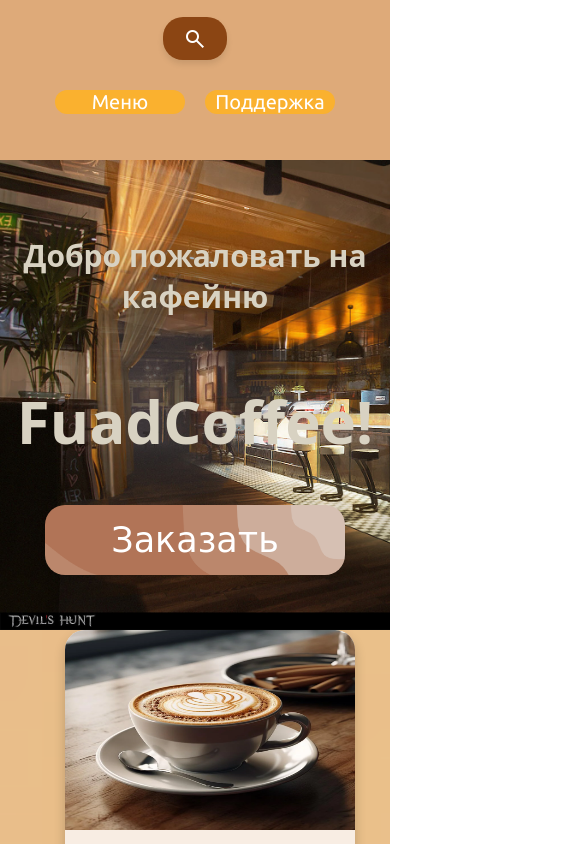
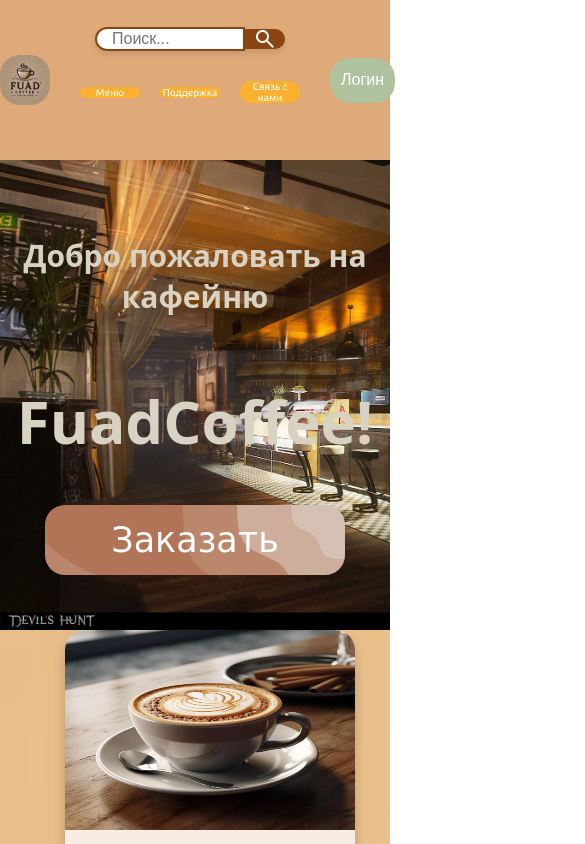
Before and after one commit to fuad2011957/FuadCoffeeTop, a plain HTML site: page index.html in a window 390 px wide. Shown: the top 844 px of the page, 585 px wide, since content can reach past the window. Drawn offline with nearby package versions, Linux system fonts and the light colour scheme; a web font is replaced by a local one.

Commit message:
Update style.css

```diff
--- a/style/style.css
+++ b/style/style.css
@@ -658,17 +658,9 @@
 }
 
 
-
-
-
-
-
 @media screen and (max-width: 997px),(max-width: 821px){
-    .header_search_links .search-container button{
-        border-radius: 20px;
-    }
     .header_search_links .search-container input{
-        display: none;
+        width: 350px;
     }
     #about{
         display: none;
@@ -684,18 +676,83 @@
 }
 
 @media screen and (max-width: 1367px){
-    .contact-container{
-       display: none;
+    .links a{
+        width: 40px;
+        height: 45px;
     }
-    .map{
+
+}
+@media screen and (max-width: 696px){
+    .logo img{
+        width: 50px;
+        height: 50px;
+    }
+    .login_btn button{
+        display: flex;
+        justify-content: center;
+        align-items: center;
+        width: 65px;
+    }
+}
+@media screen and (max-width: 603px){
+    header a{
+        width: 60px;
+        font-size: 10px;
+        display: flex;
+        text-align: center;
+    }
+    .header_search_links .search-container input{
+        width: 250px;
+        height: 30px;
+    }
+    .header_search_links .search-container button{
+        height: 30px;
+        display: flex;
+        justify-content: center;
+        align-items: center;
+    }
+
+}
+@media screen and (max-width: 434px){
+    .header_search_links .search-container input{
+        width: 150px;
+        height: 20px;
+    }
+    .header_search_links .search-container button{
+        height: 20px;
+        width: 20px;
+        font-size: 5px;
+    }
+    header .logo img{
+        display: flex;
+        align-items: flex-start;
+        justify-self: flex-start;
+    }
+}
+
+
+
+@media screen and (max-width: 376px){
+    #loginBtn{
+        font-size: 10px;
+        height: 30px;
+    }
+
+}
+@media screen and (max-width: 971px){
+    #g{
         display: none;
     }
 }
-@media screen and (max-width: 696px){
-    .logo img{
-        display: none;
+
+@media screen and (max-width: 795px){
+    .contact-info{
+        font-size: 16px;
     }
-    .login_btn button{
+}
+
+@media screen and (max-width: 703px){
+    .map{
         display: none;
     }
 }
@@ -703,9 +760,6 @@
 @media screen and (max-width: 544px),(max-width: 376px){
     footer{
         font-size: 20px;
-    }
-    #order{
-        display: none;
     }
 }
 @media screen and (max-width: 475px){
```
